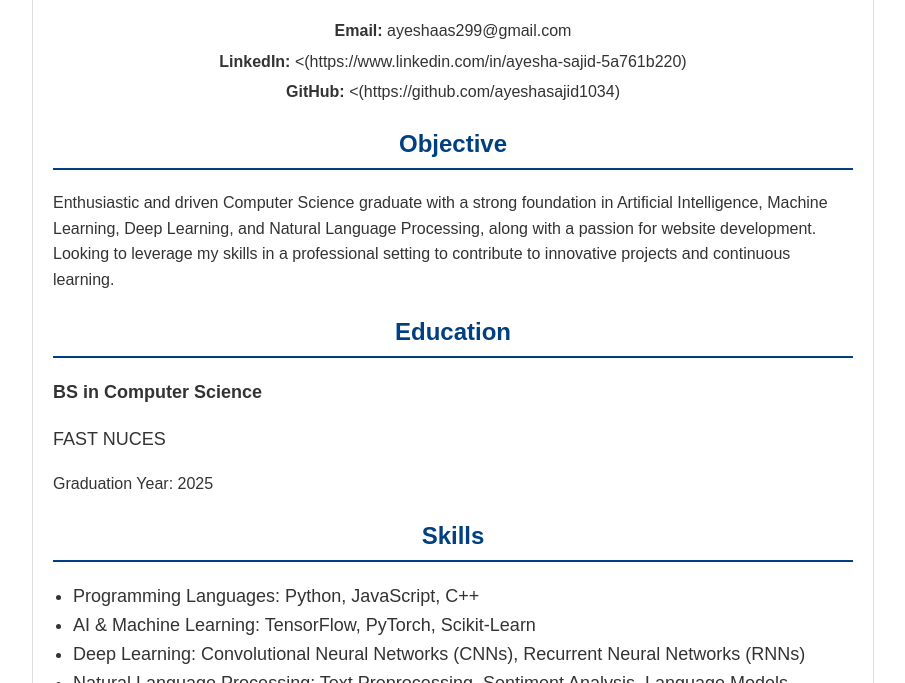
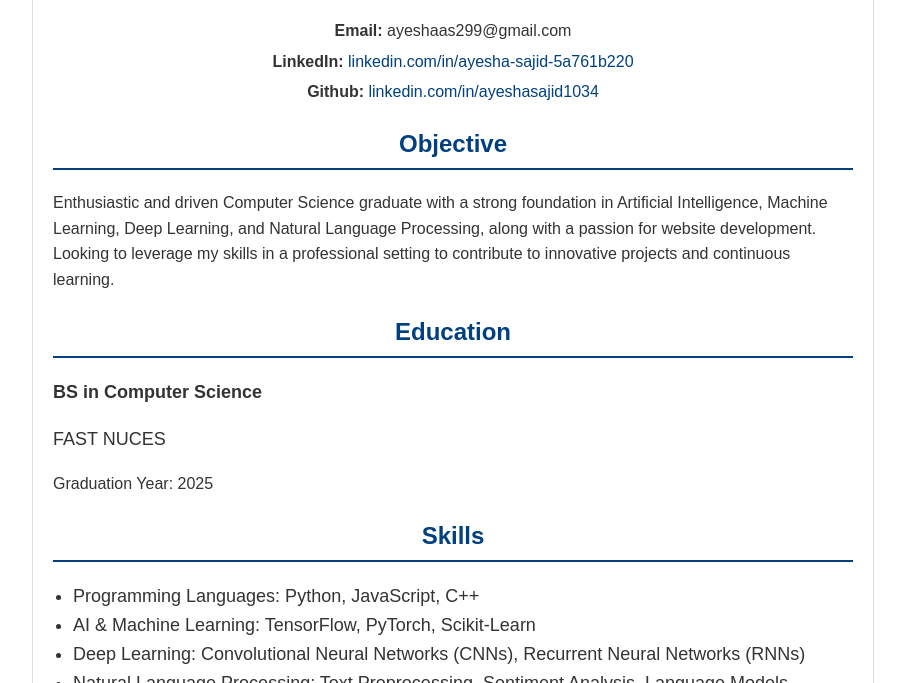
Before and after one commit to ayeshasajid1034/Assignment_3, a plain HTML site: page index.html in a window 1280 px wide. Shown: the part 117-800 px from the top of the page, without its empty margins (187-1092 px from the left). Drawn offline with Linux system fonts and the light colour scheme.

Commit message:
Update index.html

```diff
--- a/index.html
+++ b/index.html
@@ -26,8 +26,8 @@
         <h1>Your Name</h1>
         <div class="contact-info">
             <p><strong>Email:</strong> ayeshaas299@gmail.com </p>
-            <p><strong>LinkedIn:</strong> <(https://www.linkedin.com/in/ayesha-sajid-5a761b220)</p>
-            <p><strong>GitHub:</strong> <(https://github.com/ayeshasajid1034)</p>
+            <p><strong>LinkedIn:</strong> <a href="https://linkedin.com/in/your-profile">linkedin.com/in/ayesha-sajid-5a761b220</a></p>
+           <p><strong>Github:</strong> <a href="https://linkedin.com/in/ayeshasajid1034">linkedin.com/in/ayeshasajid1034</a></p>
         </div>
 
         <div class="section">
```
